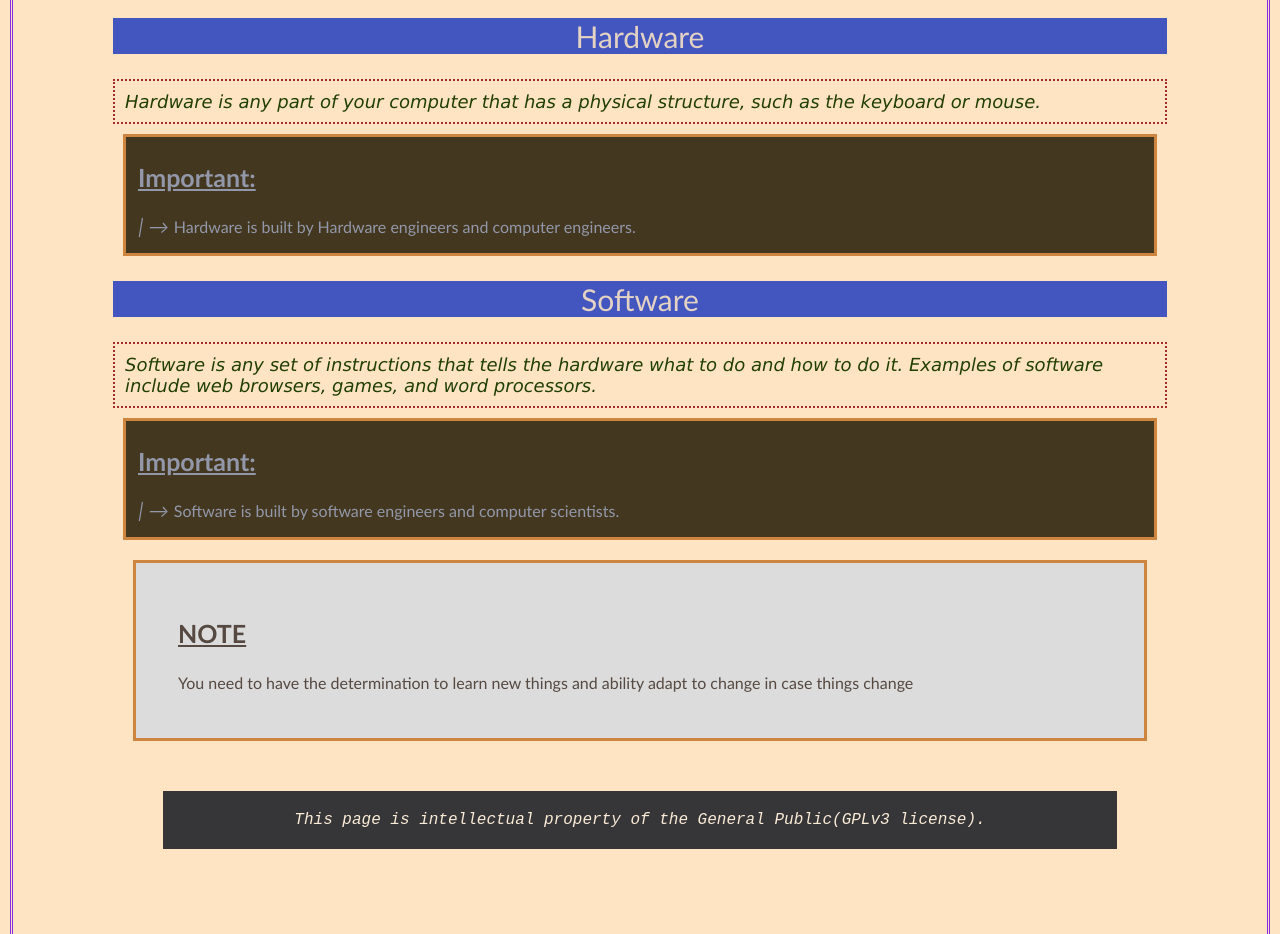
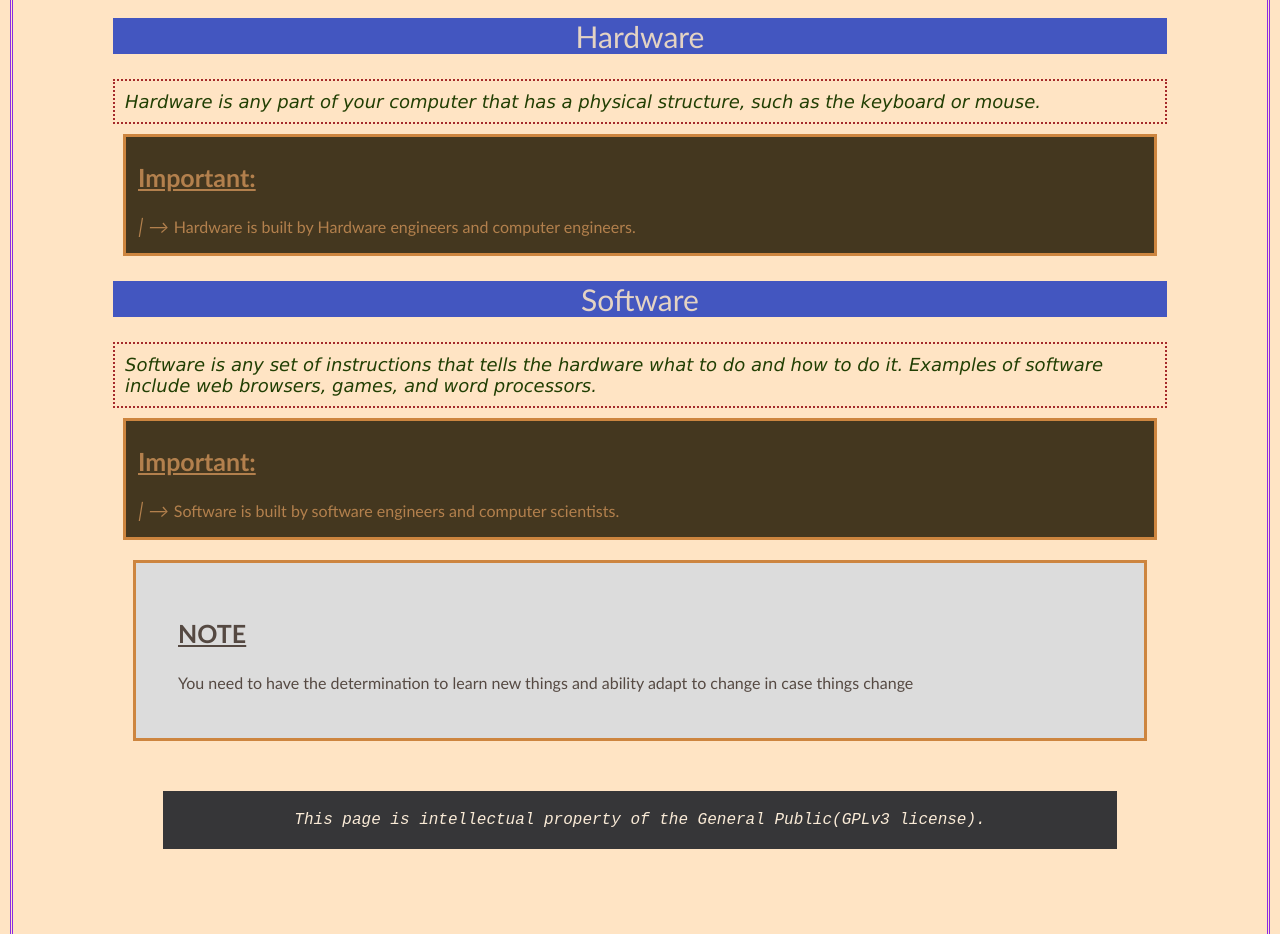
Before and after one commit to winterrdog/learning_basic_web_dev, a plain HTML site: page learn_css/b_activity.html in a window 1280 px wide. Shown: the part 800-1734 px from the top of the page. Drawn offline with Linux system fonts and the light colour scheme.

Commit message:
added hsl color specification.

```diff
--- a/learn_css/04_applying_ids_and_classes.css
+++ b/learn_css/04_applying_ids_and_classes.css
@@ -18,7 +18,7 @@ extend it in this file */
 }
 
 .important {
-    color: rgb(146, 152, 170);
+    color: hsl(30, 40%, 50%);
     text-indent: 12px;
     background-blend-mode: color-dodge;
     border: 3px solid peru;
```
